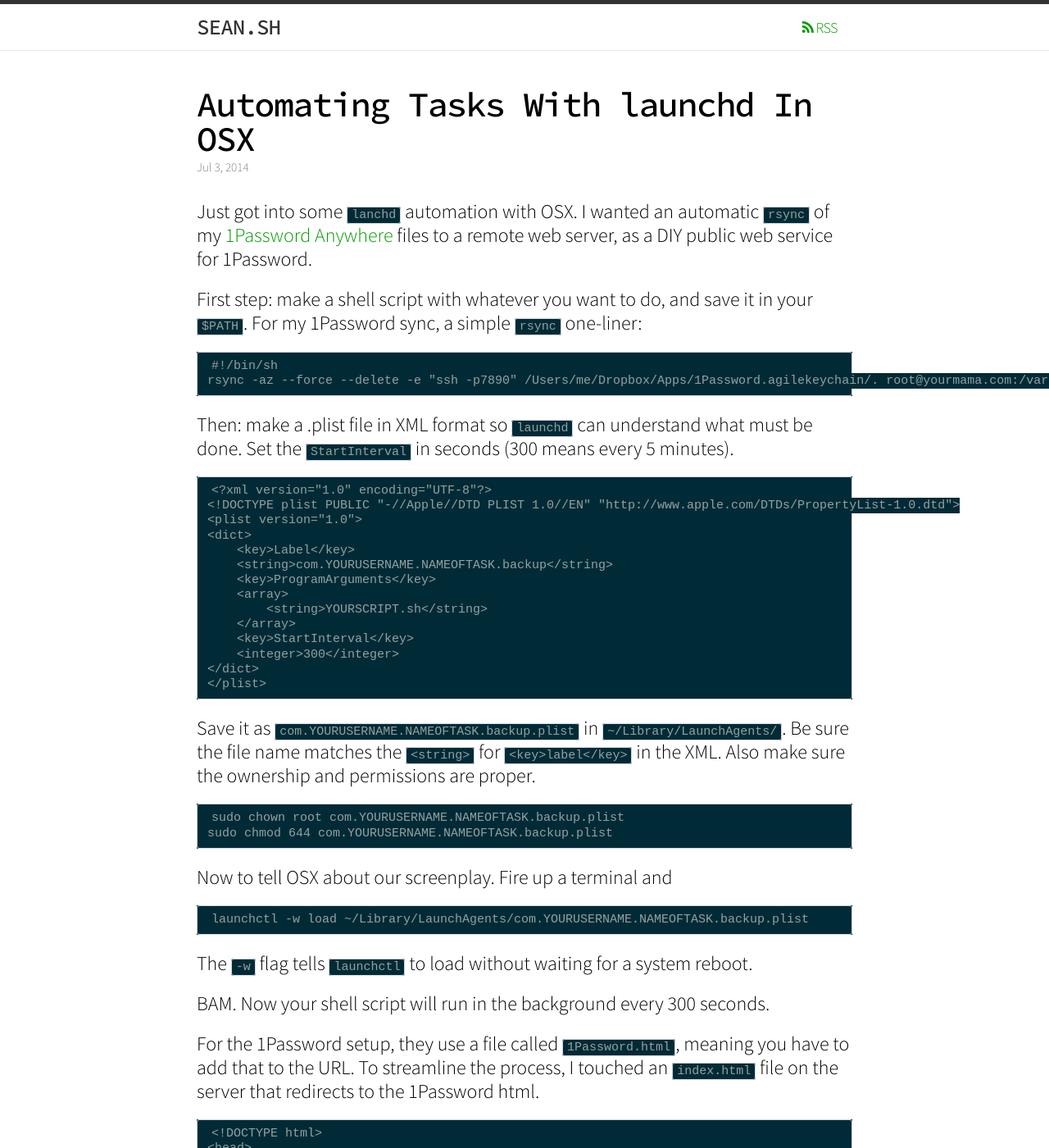
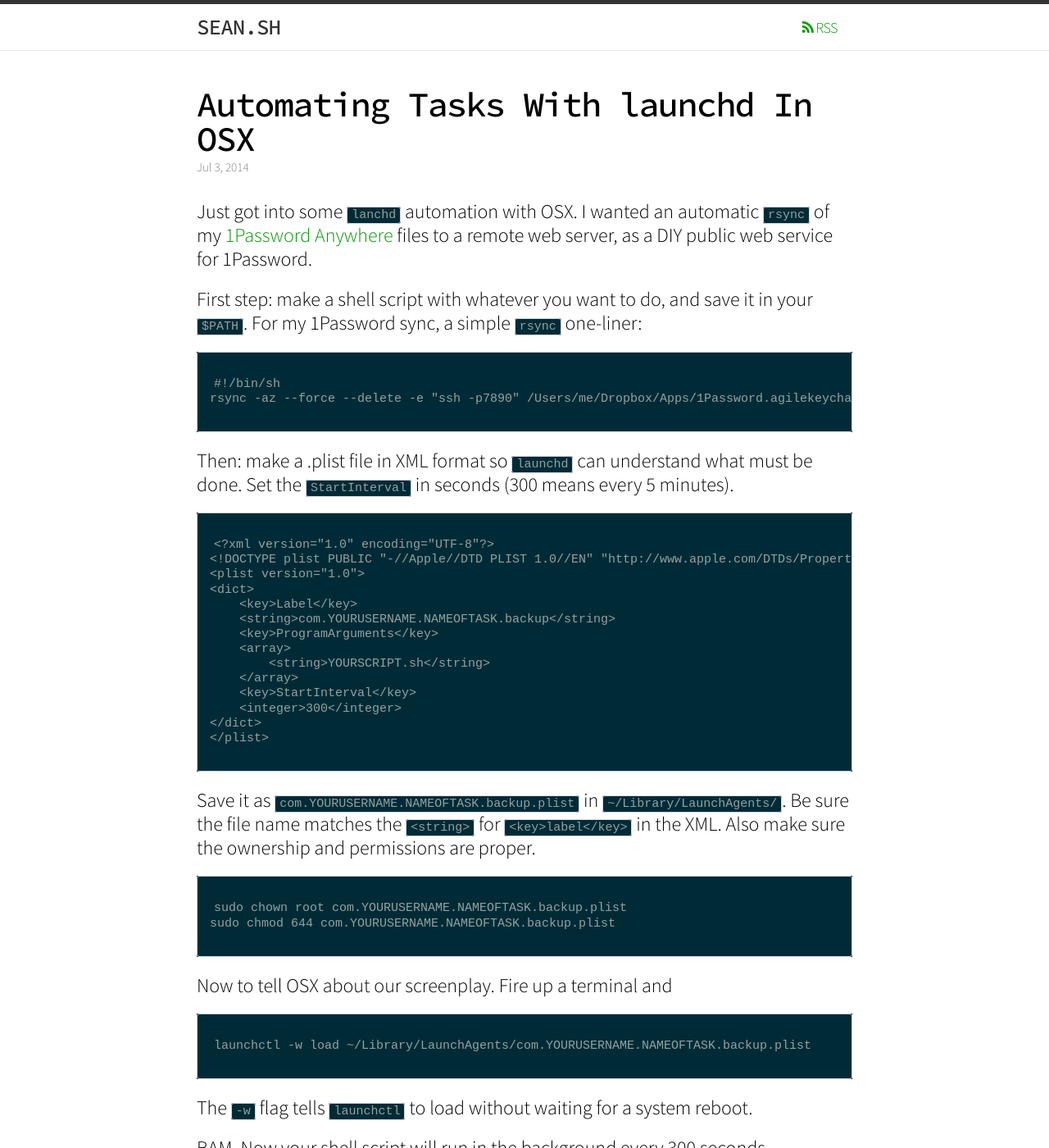
Before and after one commit to sh78/sh78.github.io, a Jekyll site: the page built from _posts/2014-07-03-automating-tasks-with-launchd-in-osx.md, in a window 1280 px wide and 1400 px high. Shown: the whole window at 82% size. Built offline with Jekyll 4.4.1, drawn with Linux system fonts in a browser that asks for light colours; nearby versions of some CDN libraries; comment, search, counter and statistics services are not loaded.

Commit message:
fix overflow in preformatted code

```diff
--- a/css/main.sass
+++ b/css/main.sass
@@ -46,3 +46,9 @@ a:visited
 	-webkit-animation-delay: .8s
 	-moz-animation-delay: .8s
 	animation-delay: .8s
+
+// Code
+
+.post-content pre
+	overflow-x: auto
+	padding: 2em 1em
```
Also changed, not shown: 9 other files.
